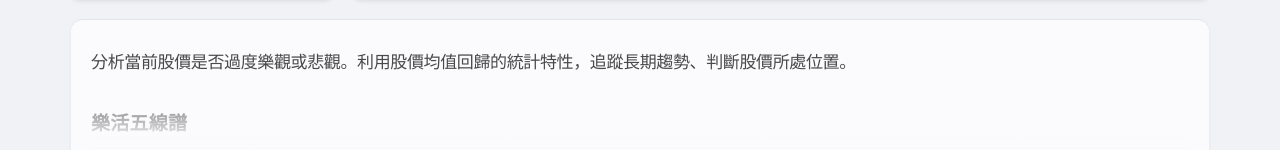
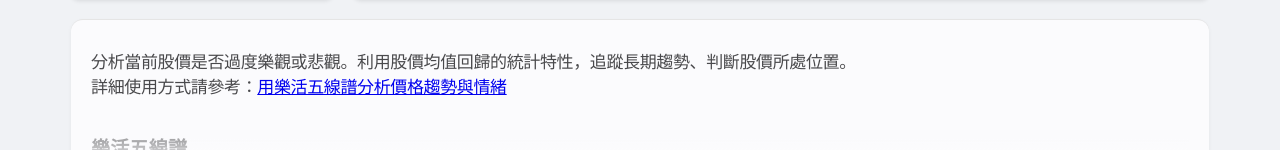
Before and after one commit to pigapril/TonyStock, a React (Create React App) app: page /priceanalysis in a window 1280 px wide. Shown: the part 627-777 px from the top of the page. Built offline with nearby package versions, Linux system fonts and the light colour scheme; no server answers.

Commit message:
添加文章連結到功能下方敘述

```diff
--- a/src/components/MarketSentimentIndex.js
+++ b/src/components/MarketSentimentIndex.js
@@ -116,7 +116,16 @@ const gradients = [
 // 定義指標描述的映射表
 const INDICATOR_DESCRIPTION_MAP = {
   composite: {
-    shortDescription: "分析市場情緒的目的，是因為當市場極度貪婪時，投資人往往忽視風險，股市泡沫隨之擴大，可能是賣出的時機。而當市場充滿恐懼時，投資人也容易過度悲觀，反而可能是買入的機會。",
+    shortDescription: (
+      <>
+        分析市場情緒的目的，是因為當市場極度貪婪時，投資人往往忽視風險，股市泡沫隨之擴大，可能是賣出的時機。而當市場充滿恐懼時，投資人也容易過度悲觀，反而可能是買入的機會。
+        <br />
+        詳細說明可以參考以下文章：
+        <a href="https://sentimentinsideout.com/articles/2.%E7%94%A8%E5%B8%82%E5%A0%B4%E6%83%85%E7%B7%92%E7%B6%9C%E5%90%88%E6%8C%87%E6%95%B8%E5%88%A4%E6%96%B7%E8%B2%B7%E8%B3%A3%E6%99%82%E6%A9%9F" target="_blank" rel="noopener noreferrer">
+          用市場情緒綜合指數判斷買賣時機
+        </a>
+      </>
+    ),
     sections: [
       {
         content: "回顧歷史數據，例如在金融海嘯期間股市最低點2009年3月、疫情爆發後股市最低點2020年3月、以及聯準會2022年的連續升息期間，市場情緒綜合指數都曾經低於10、甚至接近0，回頭看都是相當好的買點。市場情緒指標能幫助投資人了解當前市場的心理狀態。過度樂觀可能預示風險，而過度悲觀則可能帶來機會。"
--- a/src/components/PriceAnalysis.js
+++ b/src/components/PriceAnalysis.js
@@ -533,7 +533,15 @@ export function PriceAnalysis() {
 
       {/* 將 ExpandableDescription 移到 dashboard 下方 */}
       <ExpandableDescription
-        shortDescription="分析當前股價是否過度樂觀或悲觀。利用股價均值回歸的統計特性，追蹤長期趨勢、判斷股價所處位置。"
+        shortDescription={
+          <>
+            分析當前股價是否過度樂觀或悲觀。利用股價均值回歸的統計特性，追蹤長期趨勢、判斷股價所處位置。<br />
+            詳細使用方式請參考：
+            <a href="https://sentimentinsideout.com/articles/1.%E7%94%A8%E6%A8%82%E6%B4%BB%E4%BA%94%E7%B7%9A%E8%AD%9C%E5%88%86%E6%9E%90%E5%83%B9%E6%A0%BC%E8%B6%A8%E5%8B%A2%E8%88%87%E6%83%85%E7%B7%92" target="_blank" rel="noopener noreferrer">
+              用樂活五線譜分析價格趨勢與情緒
+            </a>
+          </>
+        }
         sections={[
           {
             title: "樂活五線譜",
```
